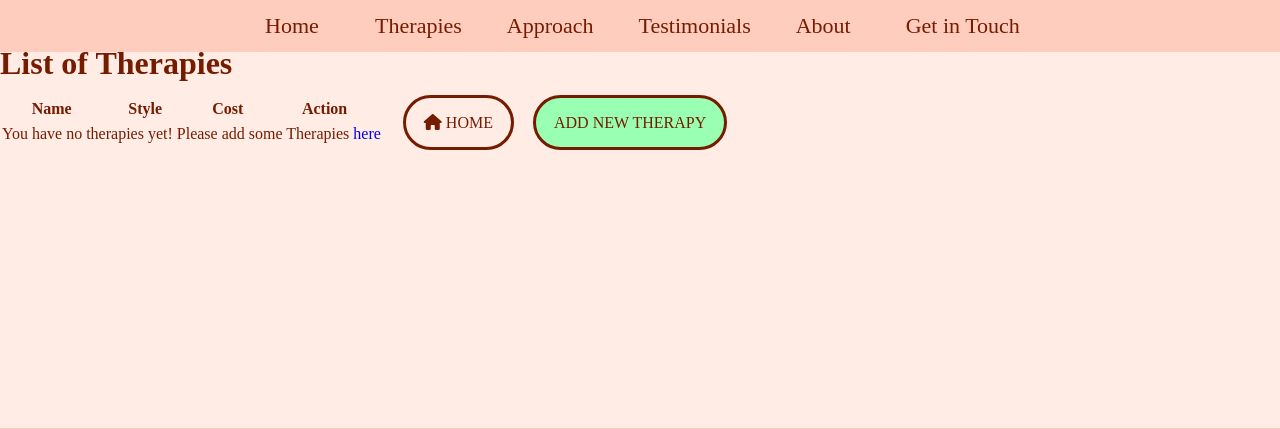
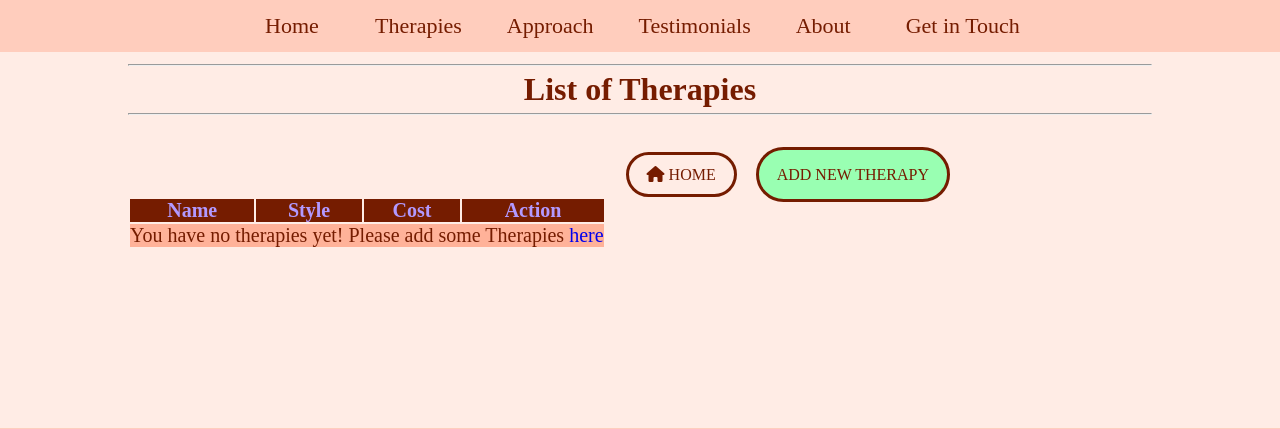
Before and after one commit to Liz-Conway/OT4All, a Django app: page /therapy/list/ in a window 1280 px wide. Shown: the part 72-501 px from the top of the page. Run offline with Django 4.2, Linux system fonts and the light colour scheme; data that the repository does not hold is empty; some libraries are stand-ins or nearby versions; some web fonts are replaced.

Commit message:
STYLE: Layout the "Therapies List" page
Put the list of therapies into a table.
Style the heading and the buttons.

```diff
--- a/sass/main.sass
+++ b/sass/main.sass
@@ -13,6 +13,7 @@
 @import "layout/navbar"
 @import "layout/footer"
 @import "layout/header"
+@import "layout/grid"
 
 @import "pages/home"
 @import "pages/therapies"
@@ -30,6 +31,7 @@
 @import "components/form"
 @import "components/sort"
 @import "components/toast"
+@import "components/table"
 
 @import "vendors/allauth"
 @import "vendors/stripe"
--- a/static/css/style.css
+++ b/static/css/style.css
@@ -744,6 +744,24 @@ footer {
 }
 
 /*===== END  Header  ===== */
+/*~~~~~~~  Grid  ~~~~~~~ */
+.messageContainer {
+  z-index: 9999;
+}
+
+[class^="container"], [class$="Container"] {
+  margin: 1rem auto;
+  width: 80%;
+}
+[class^="container"] > hr, [class$="Container"] > hr {
+  margin-top: 1.2rem;
+  margin-bottom: 1.2rem;
+}
+[class^="container"] h1, [class$="Container"] h1 {
+  text-align: center;
+}
+
+/*===== END  Grid  ===== */
 /*~~~~~~~  Home Page  ~~~~~~~ */
 .homePage {
   background-image: url(../images/occupational-therapist-playing-with-child-small.jpg);
@@ -2331,6 +2349,18 @@ button[class$="crementSessions"]:disabled {
   margin-right: -0.5rem;
 }
 
+#therapyListButtons a {
+  margin-right: 0;
+}
+@media only screen and (min-width: 23.4375em) {
+  #therapyListButtons a {
+    margin-right: 1.5rem;
+  }
+  #therapyListButtons a.btnPrimary {
+    margin-right: 3rem;
+  }
+}
+
 /*===== END  Button  ===== */
 .search {
   -webkit-box-flex: 0;
@@ -2904,6 +2934,29 @@ select:invalid, select option[value=""] {
 .yellowBackground {
   background-color: #fffe87;
   border: 1px solid #878600;
+}
+
+.ot4uTable tr:nth-child(odd) {
+  background-color: #ffb299;
+}
+.ot4uTable tr:nth-child(even) {
+  background-color: #ffcdbd;
+}
+.ot4uTable .tableHead > tr {
+  background-color: #751c00;
+  color: #b299ff;
+}
+.ot4uTable td:last-child {
+  text-align: right;
+}
+@media only screen and (min-width: 59.375em) {
+  .ot4uTable {
+    margin-top: 5rem;
+  }
+}
+
+#therapyListTable {
+  font-size: 2rem;
 }
 
 /*~~~~~~~  Django AllAuth  ~~~~~~~ */
--- a/therapy/templates/therapy/list-therapies.html
+++ b/therapy/templates/therapy/list-therapies.html
@@ -4,14 +4,15 @@
 {% block extra_title %}Therapy List{% endblock %}
 
 {% block content %}
-	<div id="therapyListContainer">
-
+	<div class="therapyListContainer">
+		<hr>
 		<h1>List of Therapies</h1>
+		<hr>
 		<div class="therapyList">
 			<div>
 				<!-- Table containing the list of therapies -->
-				<table id="therapyListTable" class="therapyTable">
-					<thead>
+				<table id="therapyListTable" class="ot4uTable">
+					<thead class="tableHead">
 						<tr>
 							<th class="therapyListName">Name</th>
 							<th class="therapyListStyle">Style</th>
@@ -30,7 +31,7 @@
 								{{ therapy.style }}
 							</td>
 							<td class="therapyListCentre">
-								{{ therapy.price }}
+								€{{ therapy.price }}
 							</td>
 							<td class="therapyListActions">
 								<!-- This "button" allows the Occupational Therapist to edit this therapy's details -->
@@ -47,14 +48,14 @@
 
 				</table>
 			</div>
-			<div class="therapyListButtons">
-				<a href="{% url 'home' %}" class="btn btnGhost">
+			<div id="therapyListButtons">
+				<a href="{% url 'home' %}" class="btn btnGhost btnThin">
 					<span class="icon">
 						<i class="fas fa-house"></i>
 					</span>
 					Home
 				</a>
-				<a href="{% url 'addTherapy' %}" class="btn btnPrimary">
+				<a href="{% url 'addTherapy' %}" class="btn btnPrimary btnThis">
 					Add New Therapy
 				</a>
 			</div>
```
Also changed, not shown: sass/components/_button.sass (+7 -0 lines), sass/components/_table.sass (added, +16 -0 lines), sass/layout/_grid.sass (+7 -1 lines), 1 other file.
